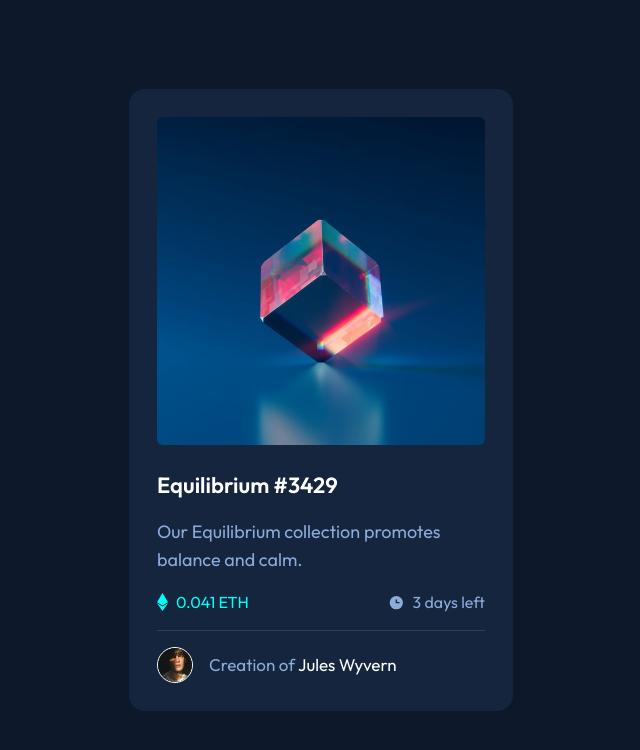
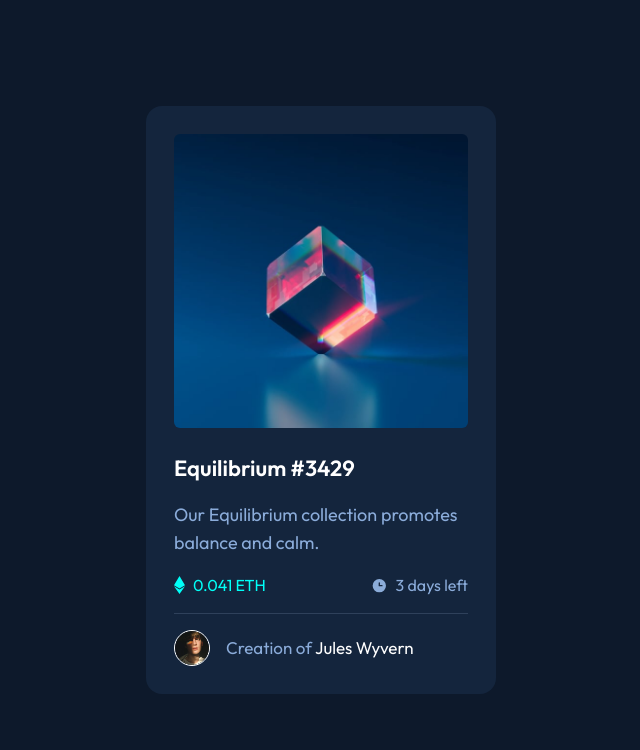
Before and after one commit to mrgreyh01/NFT-preview-card, a plain HTML site: page index.html in a window 1280 px wide. Shown: the whole page, without its empty margins (319-959 px from the left). Drawn offline with nearby package versions, Linux system fonts and the light colour scheme.

Commit message:
final commit

```diff
--- a/index.html
+++ b/index.html
@@ -26,7 +26,7 @@
 </head>
 <body>
   <main class="flex items-center justify-center min-h-screen bg-main font-outfit">
-    <div class="flex flex-col bg-card p-7 rounded-2xl space-y-6 w-[85%] max-w-sm my-15">
+    <div class="flex flex-col bg-card p-7 rounded-2xl space-y-6 w-[85%] max-w-[350px] my-15 sm:my-0">
       <img class="w-full h-full rounded-md" src="./images/image-equilibrium.jpg" alt="">
       <div class="flex flex-col space-y-4">
         <h2 class="text-white text-[22px] font-semibold">Equilibrium #3429</h2>
```
